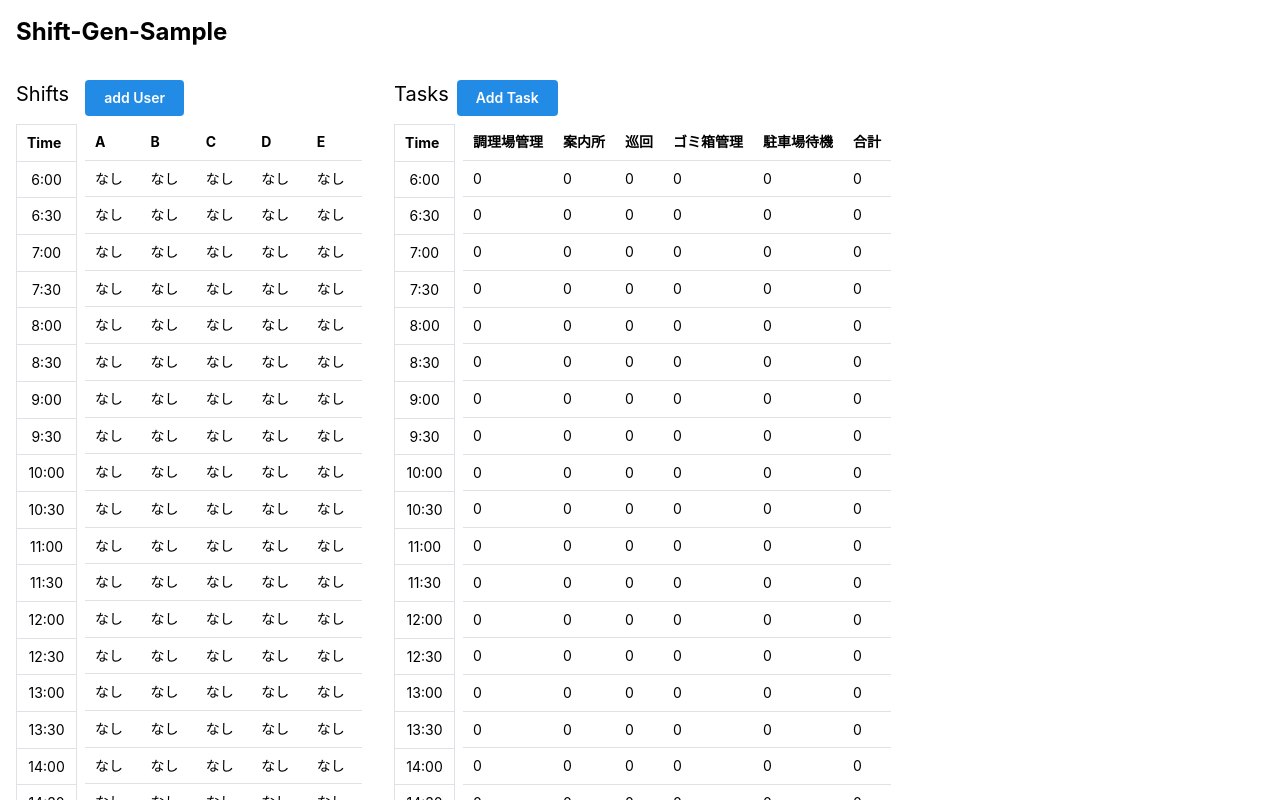
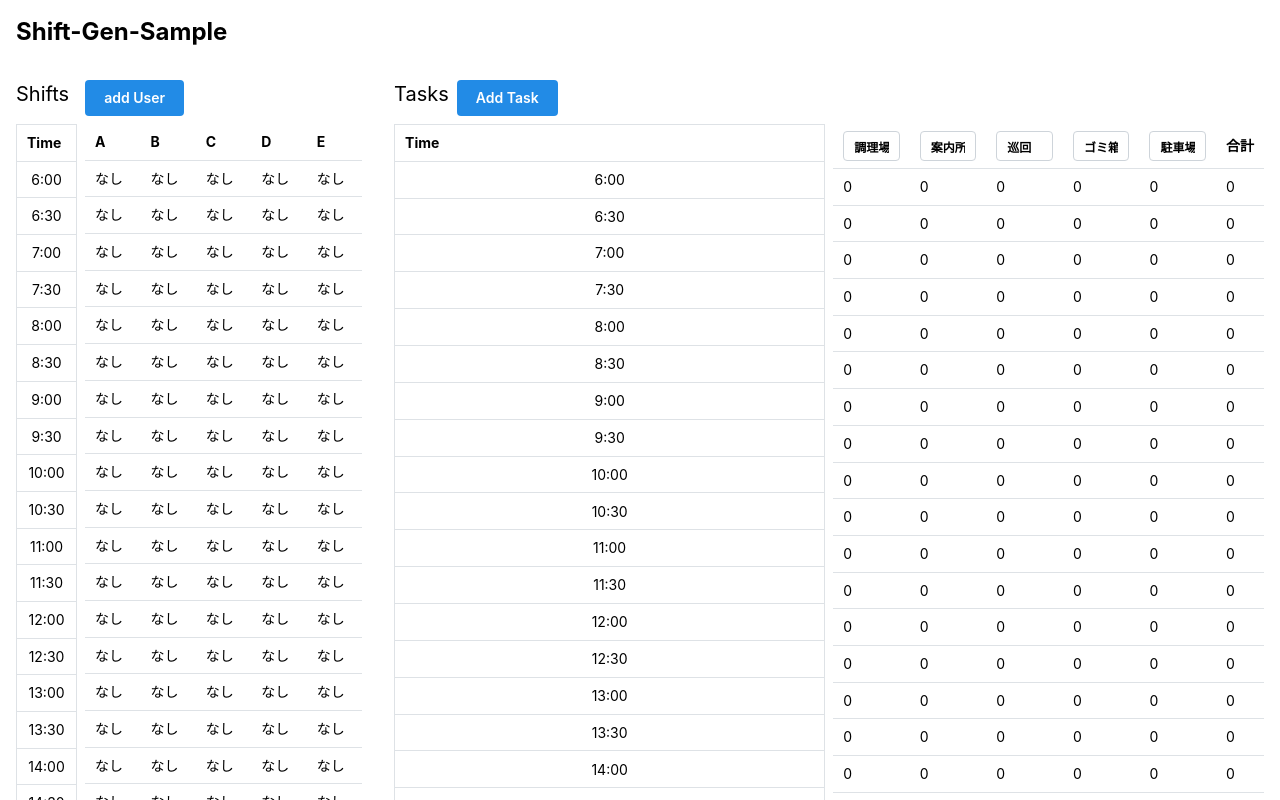
Before and after one commit to imaimai17468/shift-gen-sample, a Next.js app: page / in a window 1280 px wide. Shown: the top 800 px of the page. Built offline with nearby package versions, Linux system fonts and the light colour scheme.

Commit message:
feat: Add input field to TaskTable for editing task names

```diff
--- a/src/components/common/TaskTable/TaskTable.tsx
+++ b/src/components/common/TaskTable/TaskTable.tsx
@@ -3,7 +3,7 @@ import { useState, useMemo } from "react";
 import { genDefaultTaskTimelines } from "../../../utils/genDefaultTaskTimelines";
 import { TaskTimelines } from "@/types/TaskTimelines";
 import { SHIFT_TIMES } from "@/constants/ShiftTimes";
-import { Button, Table } from "@mantine/core";
+import { Button, Table, Input } from "@mantine/core";
 
 export const TaskTable = () => {
   const [taskTimelines, setTaskTimelines] = useState<TaskTimelines>(
@@ -50,7 +50,24 @@ export const TaskTable = () => {
             <Table.Tr>
               {taskNames.map((TaskName) => (
                 <Table.Th key={TaskName} className="whitespace-nowrap">
-                  {TaskName}
+                  <Input
+                    size="xs"
+                    defaultValue={TaskName}
+                    onChange={(event) => {
+                      const newTaskName = event.currentTarget.value;
+                      setTaskTimelines((prev) => {
+                        return prev.map((timeline) => {
+                          if (timeline.task === TaskName) {
+                            return {
+                              ...timeline,
+                              task: newTaskName,
+                            };
+                          }
+                          return timeline;
+                        });
+                      });
+                    }}
+                  />
                 </Table.Th>
               ))}
               <Table.Th className="whitespace-nowrap">合計</Table.Th>
```
